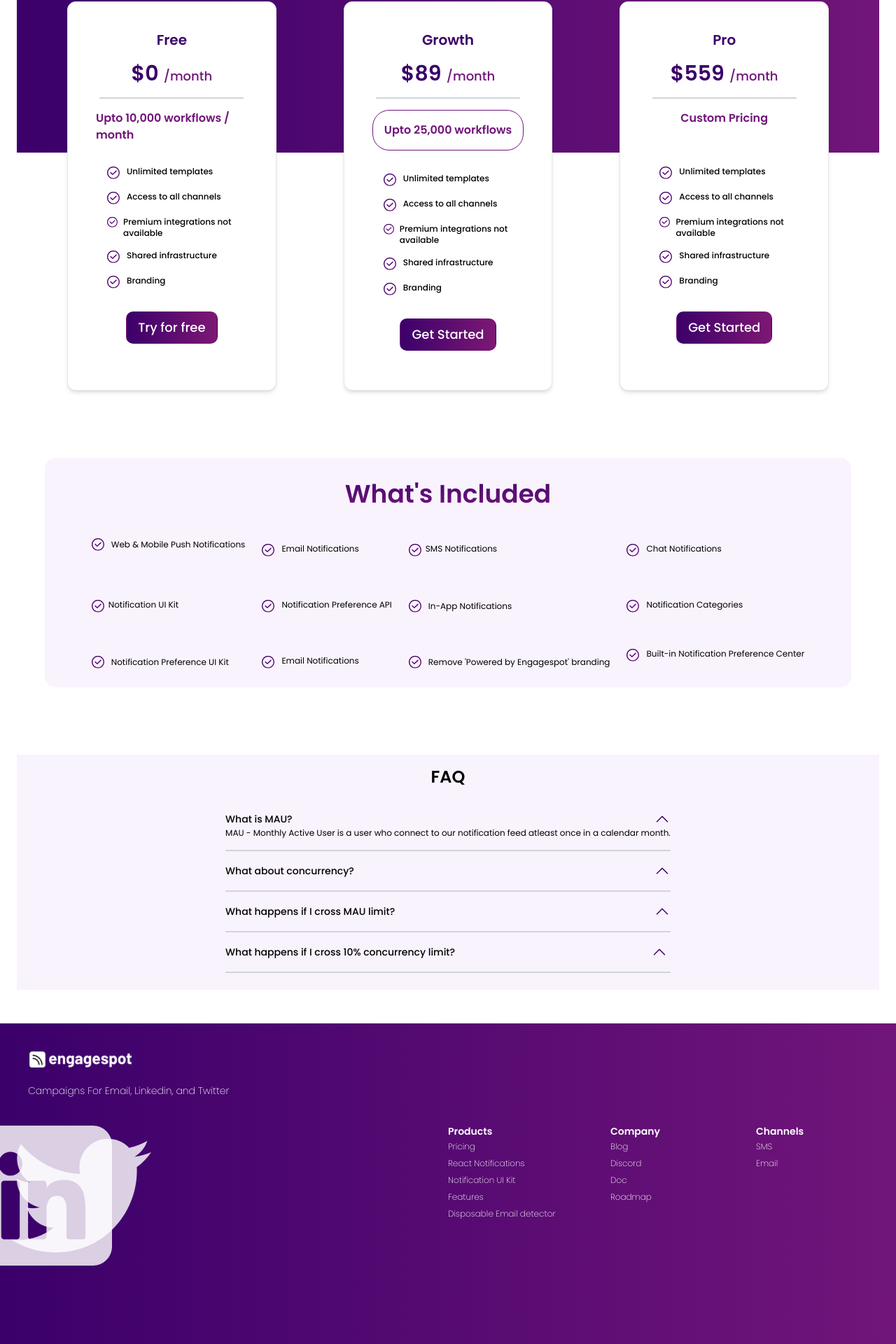
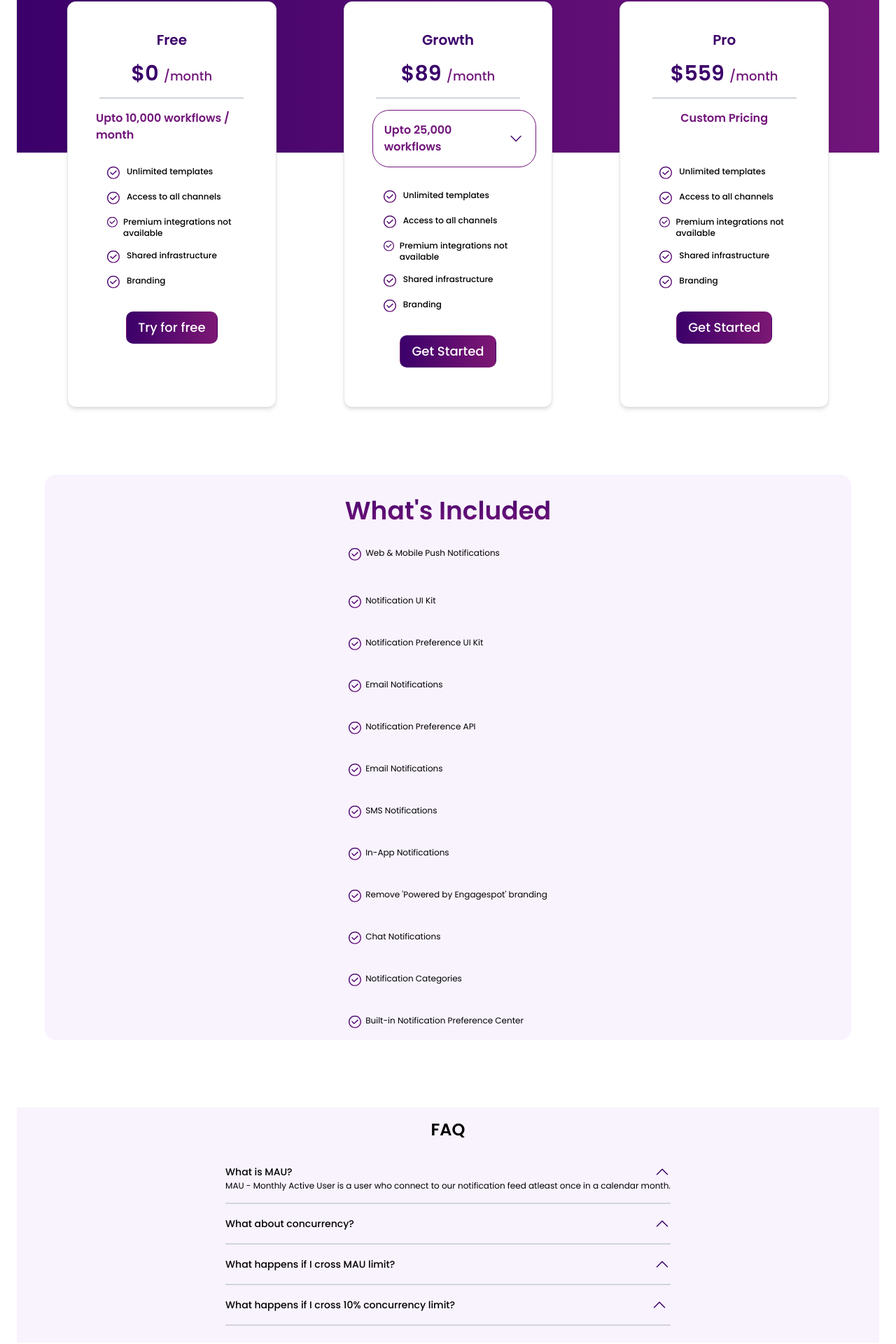
Before and after one commit to Ashrayaa/Engagespot, a Next.js app: page /pricing in a window 1280 px wide. Shown: the part 452-2372 px from the top of the page at 70% size. Built offline with nearby package versions, Linux system fonts and the light colour scheme.

Commit message:
ui issues fixed

```diff
--- a/components/Home/Footer.tsx
+++ b/components/Home/Footer.tsx
@@ -20,7 +20,7 @@ export default function Footer({}: Props) {
             </Link>
           </div>
 
-          <p  className="font-extralight text-sm">Campaigns For Email, Linkedin, and Twitter</p>
+          <p  className="font-light text-sm">Campaigns For Email, Linkedin, and Twitter</p>
 
           <div className="lg:mt-6 -ml-20 flex">
             <div>
@@ -39,29 +39,29 @@ export default function Footer({}: Props) {
         <div className="grid gap-8 mt-10 sm:grid-cols-3 lg:gap-6 lg:space-x-6 lg:pt-16">
           <ul className="">
             <li className="text-sm font-semibold">Products</li>
-            <li className="text-xs font-extralight leading-6">Pricing</li>
-            <li className="text-xs font-extralight leading-6">
+            <li className="text-xs font-light leading-6">Pricing</li>
+            <li className="text-xs font-light leading-6">
               React Notifications
             </li>
-            <li className="text-xs font-extralight leading-6">
+            <li className="text-xs font-light leading-6">
               Notification UI Kit
             </li>
-            <li className="text-xs font-extralight leading-6">Features</li>
-            <li className="text-xs font-extralight leading-6">
+            <li className="text-xs font-light leading-6">Features</li>
+            <li className="text-xs font-light leading-6">
               Disposable Email detector
             </li>
           </ul>
           <ul>
             <li className="text-sm font-semibold">Company</li>
-            <li className="text-xs font-extralight leading-6">Blog</li>
-            <li className="text-xs font-extralight leading-6">Discord</li>
-            <li className="text-xs font-extralight leading-6">Doc</li>
-            <li className="text-xs font-extralight leading-6">Roadmap</li>
+            <li className="text-xs font-light leading-6">Blog</li>
+            <li className="text-xs font-light leading-6">Discord</li>
+            <li className="text-xs font-light leading-6">Doc</li>
+            <li className="text-xs font-light leading-6">Roadmap</li>
           </ul>
           <ul>
             <li className="text-sm font-semibold">Channels</li>
-            <li className="text-xs font-extralight leading-6">SMS</li>
-            <li className="text-xs font-extralight leading-6">Email</li>
+            <li className="text-xs font-light leading-6">SMS</li>
+            <li className="text-xs font-light leading-6">Email</li>
           </ul>
         </div>
       </div>
@@ -72,7 +72,7 @@ export default function Footer({}: Props) {
 
       {/* Bottom Part */}
       <div className="-mb-20">
-        <ul className="flex flex-col text-xs font-extralight gap-4 px-10 py-4 sm:flex-row lg:text-sm lg:font-medium lg:justify-between sm:mx-6 md:mx-24 lg:px-16 lg:p-4">
+        <ul className="flex flex-col text-xs font-light gap-4 px-10 py-4 sm:flex-row lg:text-sm lg:font-medium lg:justify-between sm:mx-6 md:mx-24 lg:px-16 lg:p-4">
           <li className="">© 2022 Engagespot. All rights reserved.</li>
           <li>Help</li>
           <li>Terms and Conditions</li>
--- a/components/Home/List.tsx
+++ b/components/Home/List.tsx
@@ -11,9 +11,8 @@ export default function Screen5({}: Props) {
         And many more features out-of-the box to build a notification system in
         minutes.
       </p>
-      <div className="grid gap-8 text-xs pl- sm:pl-12 md:pl-24 lg:hidden">
-        <ul className="grid grid-cols-2 gap-8 md:grid-rows-4 ">
-
+      <div className="grid  gap-8 text-xs pl-4 lg:pl-8 xl:pl-32 2xl:pl-36 sm:pl-12 md:pl-24">
+        <ul className="grid lg:grid-cols-4 lg:p-6 grid-cols-2 gap-8">
           <li className="flex gap-2">
             <div className="w-5 h-5">
               <Image src={Tick} alt="mark" />
@@ -62,9 +61,6 @@ export default function Screen5({}: Props) {
             </div>
             React Hooks
           </li>
-        </ul>
-
-        <ul className="grid grid-cols-2 gap-8">
           <li className="flex gap-3 sm:gap-2">
             <div className="w-5 h-5">
               <Image src={Tick} alt="mark" />
@@ -116,7 +112,7 @@ export default function Screen5({}: Props) {
         </ul>
       </div>
 
-      <div className="lg:px-2 lg:pl-24 lg:visible hidden md:hidden sm:hidden">
+      {/* <div className="lg:px-2 lg:pl-24 lg:visible hidden md:hidden sm:hidden">
         <ul className="lg:grid lg:grid-cols-4 lg:gap-10 lg:py-8">
           <li className="flex gap-2">
             <div className="w-5 h-5">
@@ -221,7 +217,7 @@ export default function Screen5({}: Props) {
             Enterprise SLA
           </li>
         </ul>
-      </div>
+      </div> */}
     </div>
   );
 }
--- a/components/Pricing/ListIncluded.tsx
+++ b/components/Pricing/ListIncluded.tsx
@@ -11,9 +11,9 @@ export default function ListIncluded({}: Props) {
         What&apos;s Included
       </h1>
 
-      <ul className="text-xs grid grid-rows-6 lg:grid-rows-3 lg:space-y-4 grid-flow-col gap-4 sm:gap-6 justify-center items-center">
-        <li className="flex items-center justify-center sm:gap-2">
-          <div className="w-10 sm:w-5 sm:h-5 h-10">
+      <ul className="text-xs grid lg:grid-rows-3 lg:space-y-4 gap-4 sm:gap-6 justify-center items-center">
+        <li className="flex gap-1">
+          <div className="w-5 h-5">
             <Image src={Tick} alt="mark" />
           </div>
           Web & Mobile Push Notifications
@@ -24,25 +24,25 @@ export default function ListIncluded({}: Props) {
           </div>
           Notification UI Kit
         </li>
-        <li className="flex sm:gap-2 items-center">
-          <div className="w-10 sm:w-5 sm:h-5 h-10">
+        <li className="flex gap-1">
+          <div className="w-5 h-5">
             <Image src={Tick} alt="mark" />
           </div>{" "}
           Notification Preference UI Kit
         </li>
-        <li className="flex gap-1 sm:gap-2">
+        <li className="flex gap-1 ">
           <div className="w-5 h-5">
             <Image src={Tick} alt="mark" />
           </div>{" "}
           Email Notifications
         </li>
-        <li className="flex sm:gap-2">
-          <div className="w-10 sm:w-5 h-5">
+        <li className="flex gap-1">
+          <div className="w-5 h-5">
             <Image src={Tick} alt="mark" />
           </div>{" "}
           Notification Preference API
         </li>
-        <li className="flex gap-2">
+        <li className="flex gap-1">
           <div className="w-5 h-5">
             <Image src={Tick} alt="mark" />
           </div>{" "}
@@ -54,32 +54,32 @@ export default function ListIncluded({}: Props) {
           </div>{" "}
           SMS Notifications
         </li>
-        <li className="flex gap-2 items-center">
+        <li className="flex gap-1">
           <div className="w-5 h-5">
             <Image src={Tick} alt="mark" />
           </div>{" "}
           In-App Notifications
         </li>
-        <li className="flex gap-2 items-center">
-          <div className="w-10 sm:w-5 sm:h-5 h-10">
+        <li className="flex gap-1">
+          <div className="w-5 h-5">
             <Image src={Tick} alt="mark" />
           </div>{" "}
           Remove &apos;Powered by Engagespot&apos; branding
         </li>
-        <li className="flex gap-2">
+        <li className="flex gap-1">
           <div className="w-5 h-5">
             <Image src={Tick} alt="mark" />
           </div>{" "}
           Chat Notifications
         </li>
-        <li className="flex gap-2">
+        <li className="flex gap-1">
           <div className="w-5 h-5">
             <Image src={Tick} alt="mark" />
           </div>{" "}
           Notification Categories
         </li>
-        <li className="flex gap-2">
-          <div className="w-10 sm:w-5 h-10">
+        <li className="flex gap-1">
+          <div className="w-5 h-5">
             <Image src={Tick} alt="mark" />
           </div>{" "}
           Built-in Notification Preference Center
--- a/components/Pricing/Monthlypricing.tsx
+++ b/components/Pricing/Monthlypricing.tsx
@@ -1,6 +1,7 @@
 import React from "react";
 import Image from "next/image";
 import Tick from "/public/tick.svg";
+import Arrow from "/public/arrow.svg";
 
 type Props = {};
 
@@ -76,9 +77,40 @@ export default function Monthlypricing({}: Props) {
             </span>
           </h2>
           <div className="w-[95%] h-0.5 bg-gray-300"></div>
-          <p className="font-semibold text-engagepurple  border border-engagepurple p-4 rounded-3xl">
+          <div className="flex gap-4 justify-center items-center">
+            <p className="font-semibold text-engagepurple   border border-engagepurple p-4 pr-12 rounded-3xl">
               Upto 25,000 workflows
             </p>
+            <svg
+              xmlns="http://www.w3.org/2000/svg"
+              viewBox="0 0 24 24"
+              fill="currentColor"
+              className="w-6 h-6 text-spotpurple -ml-14"
+            >
+              <path
+                fill-rule="evenodd"
+                d="M12.53 16.28a.75.75 0 01-1.06 0l-7.5-7.5a.75.75 0 011.06-1.06L12 14.69l6.97-6.97a.75.75 0 111.06 1.06l-7.5 7.5z"
+                clip-rule="evenodd"
+              />
+            </svg>
+
+            {/* <svg
+              xmlns="http://www.w3.org/2000/svg"
+              viewBox="0 0 24 24"
+              fill="currentColor"
+              className="w-6 h-6 text-spotpurple -ml-14"
+            >
+              <path
+                fill-rule="evenodd"
+                d="M11.47 7.72a.75.75 0 011.06 0l7.5 7.5a.75.75 0 11-1.06 1.06L12 9.31l-6.97 6.97a.75.75 0 01-1.06-1.06l7.5-7.5z"
+                clip-rule="evenodd"
+              />
+            </svg> */}
+
+            {/* <div className="w-7 h-5 rotate-90 -ml-12 flex items-center">
+              <Image src={Arrow} alt="mark"/>
+            </div> */}
+          </div>
 
           <ul className="flex flex-col gap-4 p-4 text-xs font-medium">
             <li className="flex gap-2">
```
Also changed, not shown: components/Integrations/IntegrationGrid.tsx (+14 -21 lines). Lines whose indentation alone changed are shown as unchanged.
